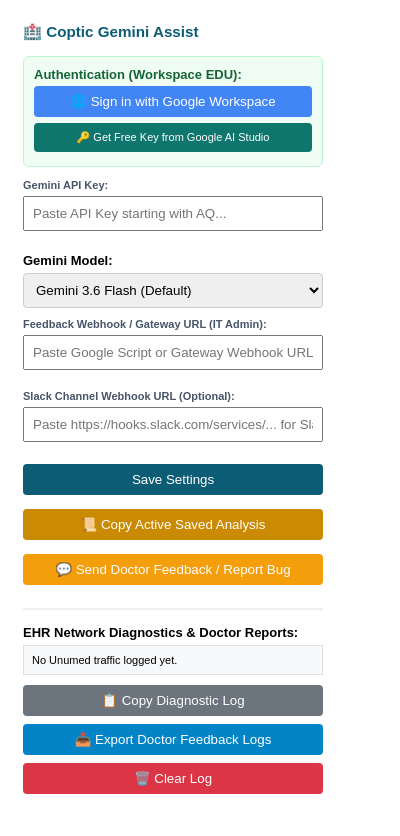
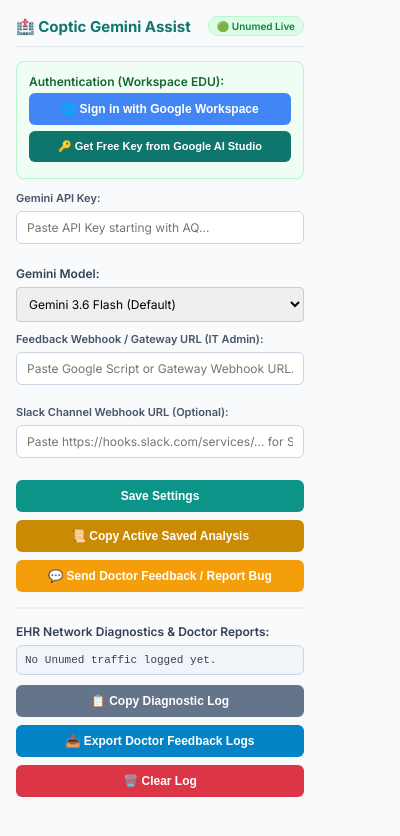
Before and after one commit to amitry/coptic-gemini-extension, a browser extension: page popup.html in a window 400 px wide. Drawn offline with Linux system fonts and the light colour scheme.

Commit message:
feat(v5.0): enterprise UI/UX design refresh - glassmorphism backdrop, Inter font typography, pulse ring FAB animation, and status pills

```diff
--- a/popup.html
+++ b/popup.html
@@ -2,24 +2,114 @@
 <html>
 <head>
   <meta charset="utf-8">
+  <link rel="preconnect" href="https://fonts.googleapis.com">
+  <link rel="preconnect" href="https://fonts.gstatic.com" crossorigin>
+  <link href="https://fonts.googleapis.com/css2?family=Inter:wght@400;500;600;700&display=swap" rel="stylesheet">
   <style>
-    body { width: 300px; padding: 15px; font-family: Arial, sans-serif; font-size: 13px; }
-    h3 { margin-top: 0; color: #0d5c75; }
-    label { font-weight: bold; display: block; margin-bottom: 5px; }
-    input[type="text"] { width: 100%; padding: 8px; margin-bottom: 10px; box-sizing: border-box; }
-    button { width: 100%; padding: 8px; background: #0d5c75; color: white; border: none; border-radius: 4px; cursor: pointer; margin-bottom: 8px; }
-    button:hover { background: #094052; }
-    .secondary-btn { background: #6c757d; }
-    .secondary-btn:hover { background: #5a6268; }
-    #status { font-size: 11px; color: green; margin-bottom: 10px; }
-    .recon-box { background: #f8f9fa; border: 1px solid #dee2e6; padding: 8px; font-size: 11px; max-height: 100px; overflow-y: auto; margin-bottom: 10px; word-break: break-all; }
+    body {
+      width: 320px;
+      padding: 16px;
+      font-family: 'Inter', -apple-system, BlinkMacSystemFont, "Segoe UI", Roboto, sans-serif;
+      font-size: 13px;
+      background: #f8fafc;
+      color: #1e293b;
+      margin: 0;
+      box-sizing: border-box;
+    }
+    .app-header {
+      display: flex;
+      align-items: center;
+      justify-content: space-between;
+      margin-bottom: 14px;
+      padding-bottom: 10px;
+      border-bottom: 1px solid #e2e8f0;
+    }
+    .app-header h3 {
+      margin: 0;
+      font-size: 15px;
+      font-weight: 700;
+      color: #0f766e;
+      display: flex;
+      align-items: center;
+      gap: 6px;
+    }
+    .status-pill {
+      background: #dcfce7;
+      color: #15803d;
+      font-size: 10px;
+      font-weight: 600;
+      padding: 3px 8px;
+      border-radius: 12px;
+      border: 1px solid #bbf7d0;
+    }
+    .card-section {
+      background: #ffffff;
+      border: 1px solid #e2e8f0;
+      padding: 12px;
+      border-radius: 8px;
+      margin-bottom: 12px;
+      box-shadow: 0 1px 3px rgba(0,0,0,0.04);
+    }
+    label { font-weight: 600; display: block; margin-bottom: 6px; font-size: 12px; color: #334155; }
+    input[type="text"], select {
+      width: 100%;
+      padding: 8px 10px;
+      margin-bottom: 10px;
+      box-sizing: border-box;
+      border: 1px solid #cbd5e1;
+      border-radius: 6px;
+      font-size: 12px;
+      font-family: inherit;
+    }
+    input[type="text"]:focus, select:focus {
+      outline: none;
+      border-color: #0d9488;
+      box-shadow: 0 0 0 3px rgba(13, 148, 136, 0.15);
+    }
+    button {
+      width: 100%;
+      padding: 9px;
+      background: #0d9488;
+      color: white;
+      border: none;
+      border-radius: 6px;
+      font-weight: 600;
+      font-size: 12px;
+      cursor: pointer;
+      margin-bottom: 8px;
+      transition: all 0.2s ease;
+      display: flex;
+      align-items: center;
+      justify-content: center;
+      gap: 6px;
+    }
+    button:hover { background: #0f766e; transform: translateY(-1px); }
+    .secondary-btn { background: #64748b; }
+    .secondary-btn:hover { background: #475569; }
+    #status { font-size: 11px; color: #16a34a; font-weight: 600; margin-bottom: 8px; text-align: center; }
+    .recon-box {
+      background: #f1f5f9;
+      border: 1px solid #cbd5e1;
+      padding: 8px;
+      font-size: 11px;
+      max-height: 90px;
+      overflow-y: auto;
+      margin-bottom: 10px;
+      border-radius: 6px;
+      word-break: break-all;
+      color: #334155;
+      font-family: monospace;
+    }
   </style>
 </head>
 <body>
-  <h3>🏥 Coptic Gemini Assist</h3>
+  <div class="app-header">
+    <h3>🏥 Coptic Gemini Assist</h3>
+    <span class="status-pill">🟢 Unumed Live</span>
+  </div>
 
   <!-- Google Workspace Authentication Section -->
-  <div style="background: #f0fdf4; border: 1px solid #bbf7d0; padding: 10px; border-radius: 6px; margin-bottom: 12px;">
+  <div class="card-section" style="background: #f0fdf4; border-color: #bbf7d0;">
     <label style="color: #166534; margin-bottom: 4px;">Authentication (Workspace EDU):</label>
     <div id="userInfoBox" style="font-size: 11px; margin-bottom: 8px; color: #15803d; display: none;"></div>
     <button id="googleLoginBtn" style="background: #4285f4; margin-bottom: 6px;">🌐 Sign in with Google Workspace</button>
```
Also changed, not shown: styles.css (+57 -21 lines), manifest.json, 1 other file.
